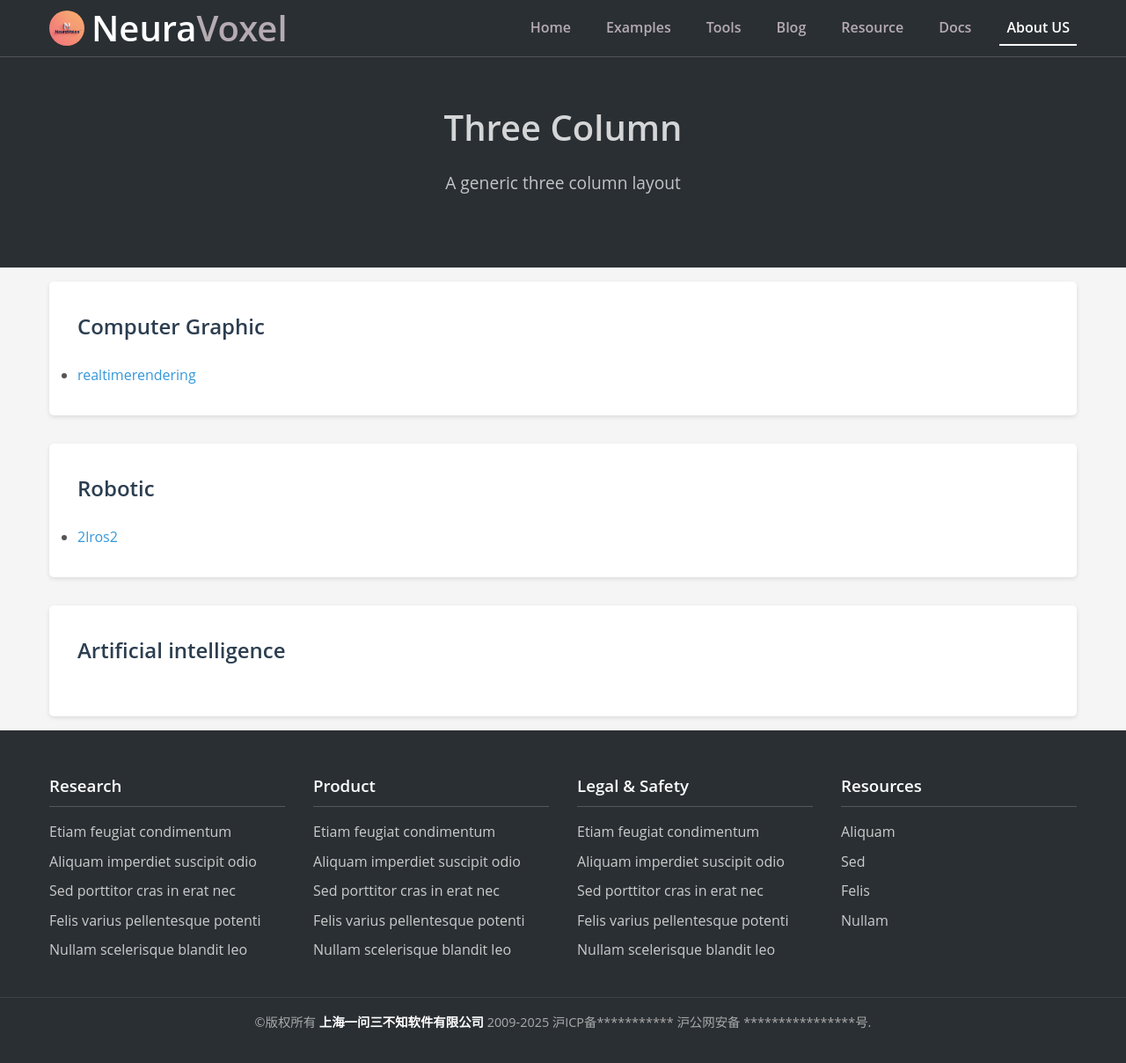
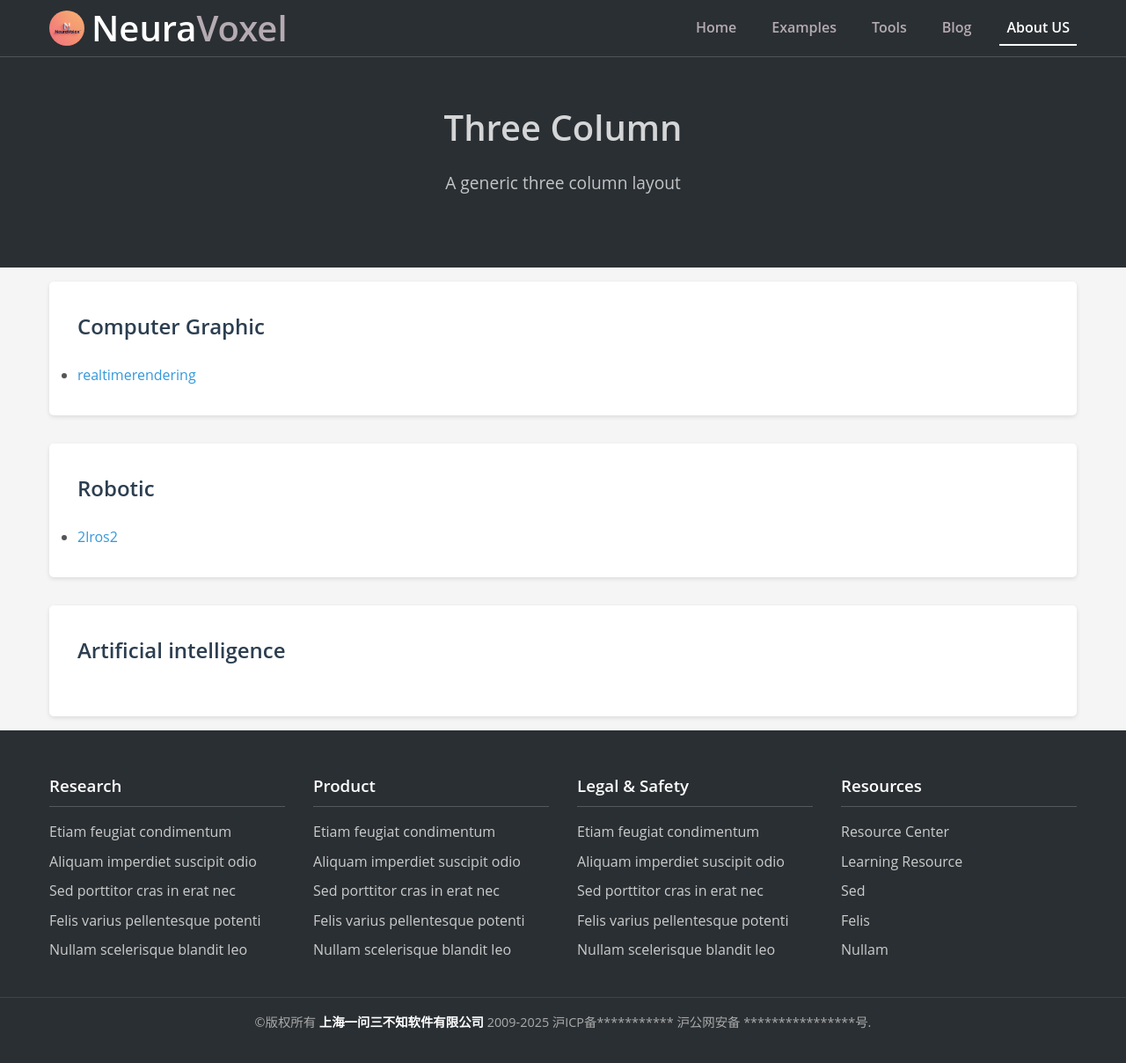
Before and after one commit to NeuraVoxel/NeuraVoxel.github.io, a React (Create React App) app: page /no-sidebar in a window 1280 px wide. Shown: the top 1208 px of the page at 88% size. Built offline with nearby package versions, Linux system fonts and the light colour scheme.

Commit message:
refactor(components): move resource links from Header to Footer
Relocate resource-related links from the Header component to the Footer component to improve navigation structure and user experience. This change aligns with the goal of organizing resources in a more accessible and logical manner.

```diff
--- a/src/components/Footer.tsx
+++ b/src/components/Footer.tsx
@@ -98,9 +98,12 @@ const Footer: React.FC = () => {
         </FooterSection>
         <FooterSection>
           <h3>Resources</h3>
+          {/* <li><Link to="/resource" className={pathname.startsWith('/resource') ? 'active' : ''}>Resource</Link></li> */}
+            {/* <li><Link to="/two-column-2" className={pathname === '/two-column-2' ? 'active' : ''}>Docs</Link></li> */}
           <ul>
             {/* <li><a target="_blank" href="http://bimant.com/">BimAnt</a></li> */}
-            <li><a target="_blank" href="#">Aliquam </a></li>
+            <li><a target="_blank" href="/resource">Resource Center</a></li>
+            <li><a target="_blank" href="/two-column-2">Learning Resource </a></li>
             <li><a target="_blank" href="#">Sed </a></li>
             <li><a target="_blank" href="#">Felis </a></li>
             <li><a target="_blank" href="#">Nullam </a></li>
--- a/src/components/Header.tsx
+++ b/src/components/Header.tsx
@@ -90,8 +90,8 @@ const Header: React.FC = () => {
             <li><Link to="/examples" className={pathname === '/examples' ? 'active' : ''}>Examples</Link></li>
             <li><Link to="/toolchain" className={pathname.startsWith('/toolchain') ? 'active' : ''}>Tools</Link></li>
             <li><Link to="/blog" className={pathname.startsWith('/blog') ? 'active' : ''}>Blog</Link></li>
-            <li><Link to="/resource" className={pathname.startsWith('/resource') ? 'active' : ''}>Resource</Link></li>
-            <li><Link to="/two-column-2" className={pathname === '/two-column-2' ? 'active' : ''}>Docs</Link></li>
+            {/* <li><Link to="/resource" className={pathname.startsWith('/resource') ? 'active' : ''}>Resource</Link></li> */}
+            {/* <li><Link to="/two-column-2" className={pathname === '/two-column-2' ? 'active' : ''}>Docs</Link></li> */}
             <li><Link to="/no-sidebar" className={pathname === '/no-sidebar' ? 'active' : ''}>About US</Link></li>
           </ul>
         </Nav>
```
